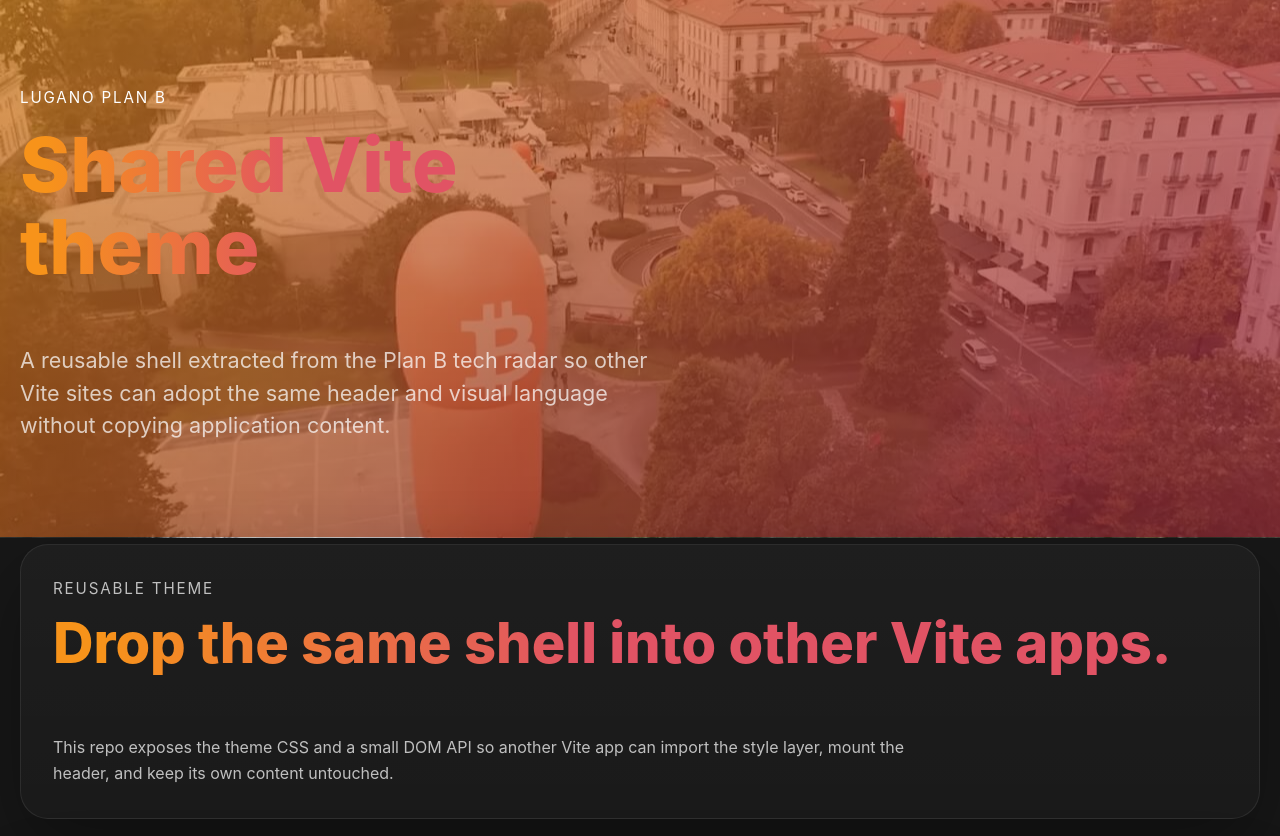
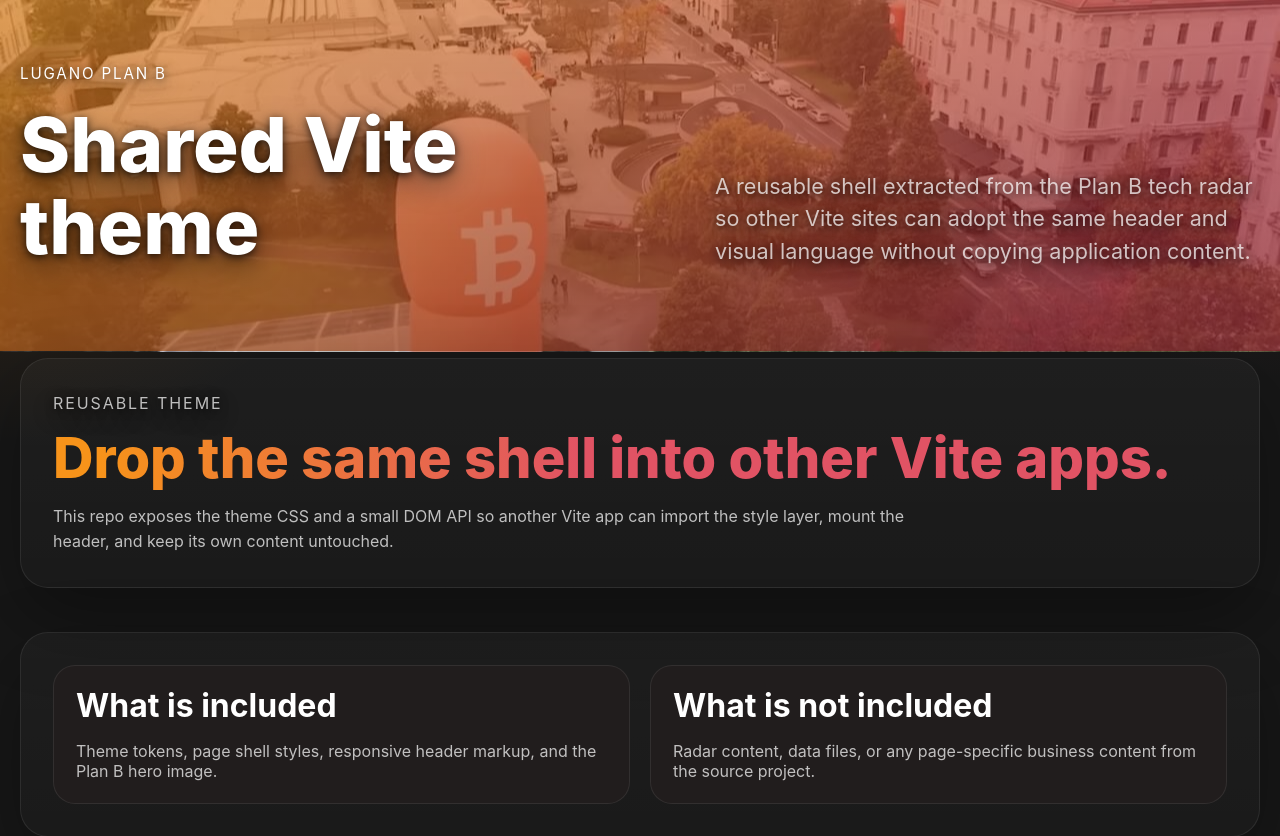
Before and after one commit to LuganoPlanB/vite-theme, a website built with Vite: page index.html in a window 1280 px wide. Shown: the top 836 px of the page. Built offline with nearby package versions, Linux system fonts and the light colour scheme.

Commit message:
improve style (import from tech-radar)

```diff
--- a/src/theme/theme.css
+++ b/src/theme/theme.css
@@ -34,11 +34,15 @@ a {
   color: inherit;
 }
 
+code {
+  font-family: Consolas, "SFMono-Regular", monospace;
+  font-size: 0.9em;
+}
+
 h1,
 h2,
-h3,
-p {
-  margin-top: 0;
+h3 {
+  margin: 0;
 }
 
 .planb-page-shell {
@@ -78,14 +82,16 @@ p {
 }
 
 .planb-eyebrow {
-  margin-bottom: 16px;
+  margin: 0 0 16px;
   color: var(--planb-color-text);
   font-size: 0.95rem;
   letter-spacing: 0.12em;
   text-transform: uppercase;
+  text-shadow:
+    0 2px 8px rgba(0, 0, 0, 0.72),
+    0 8px 24px rgba(0, 0, 0, 0.45);
 }
 
-.planb-hero h1,
 .planb-main h2 {
   display: inline-block;
   color: var(--planb-color-coral);
@@ -97,10 +103,14 @@ p {
 }
 
 .planb-hero h1 {
+  color: #ffffff;
   max-width: 12ch;
   font-size: clamp(3rem, 8vw, 4.75rem);
   font-weight: 800;
   line-height: 1.08;
+  text-shadow:
+    0 2px 8px rgba(0, 0, 0, 0.75),
+    0 10px 28px rgba(0, 0, 0, 0.55);
 }
 
 .planb-main h2 {
@@ -110,7 +120,7 @@ p {
 }
 
 .planb-main h3 {
-  font-size: clamp(1.25rem, 2.2vw, 1.75rem);
+  font-size: clamp(1.3rem, 2.6vw, 2rem);
   font-weight: 700;
   line-height: 1.15;
 }
@@ -123,9 +133,12 @@ p {
 
 .planb-lede {
   max-width: 40rem;
-  margin-bottom: 0;
+  margin: 20px 0 0;
   font-size: clamp(1rem, 2vw, 1.35rem);
   line-height: 1.5;
+  text-shadow:
+    0 2px 8px rgba(0, 0, 0, 0.72),
+    0 8px 24px rgba(0, 0, 0, 0.45);
 }
 
 .planb-main {
@@ -151,8 +164,9 @@ p {
 }
 
 .planb-section-heading p {
-  margin-bottom: 0;
+  margin: 0;
   max-width: 56rem;
+  font-size: 1rem;
   line-height: 1.6;
 }
 
@@ -171,6 +185,34 @@ p {
 
 .planb-card p:last-child {
   margin-bottom: 0;
+}
+
+@media (min-width: 960px) {
+  .planb-hero {
+    min-height: 44vh;
+  }
+
+  .planb-hero__inner {
+    display: grid;
+    grid-template-columns: minmax(0, 0.95fr) minmax(18rem, 0.8fr);
+    column-gap: 48px;
+    align-items: end;
+    padding: 64px 0 68px;
+  }
+
+  .planb-eyebrow {
+    grid-column: 1 / -1;
+    margin-bottom: 20px;
+  }
+
+  .planb-hero h1 {
+    max-width: 10ch;
+  }
+
+  .planb-lede {
+    align-self: end;
+    margin: 0 0 0 auto;
+  }
 }
 
 @media (max-width: 720px) {
```
